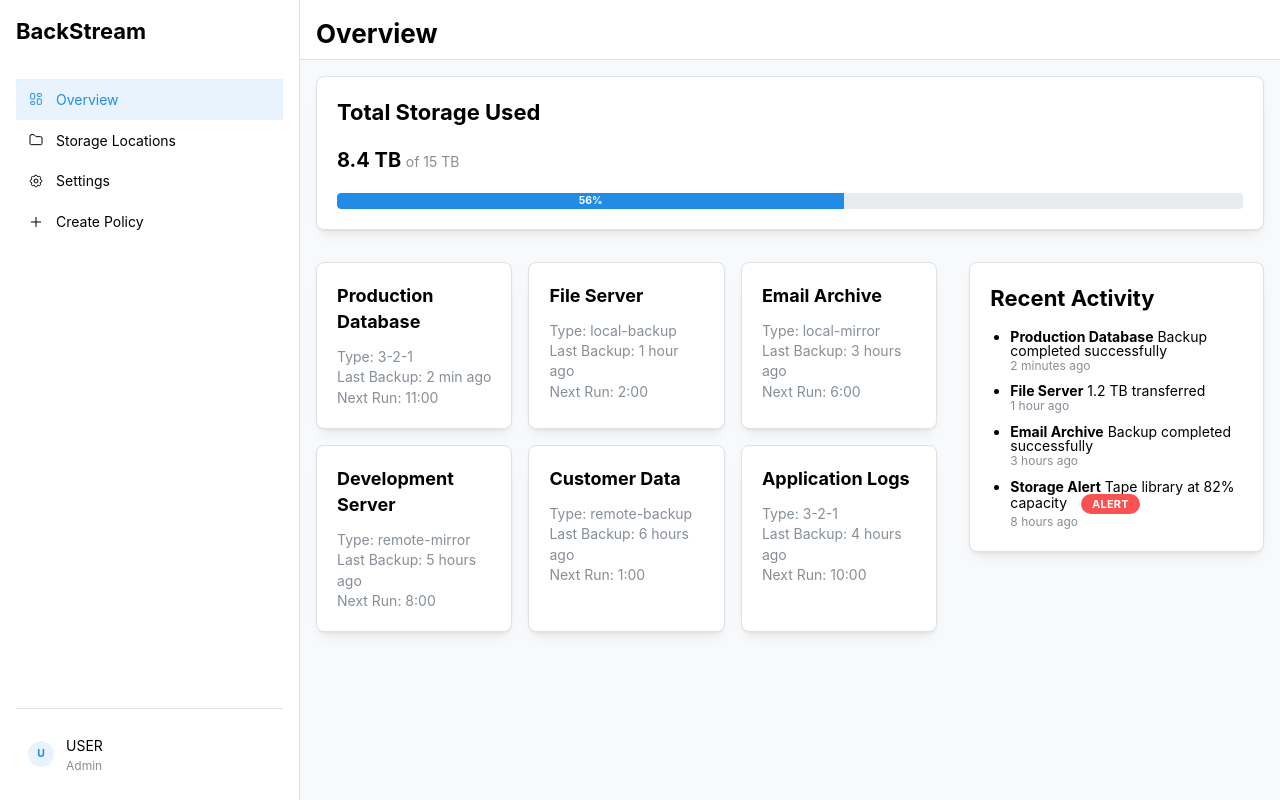
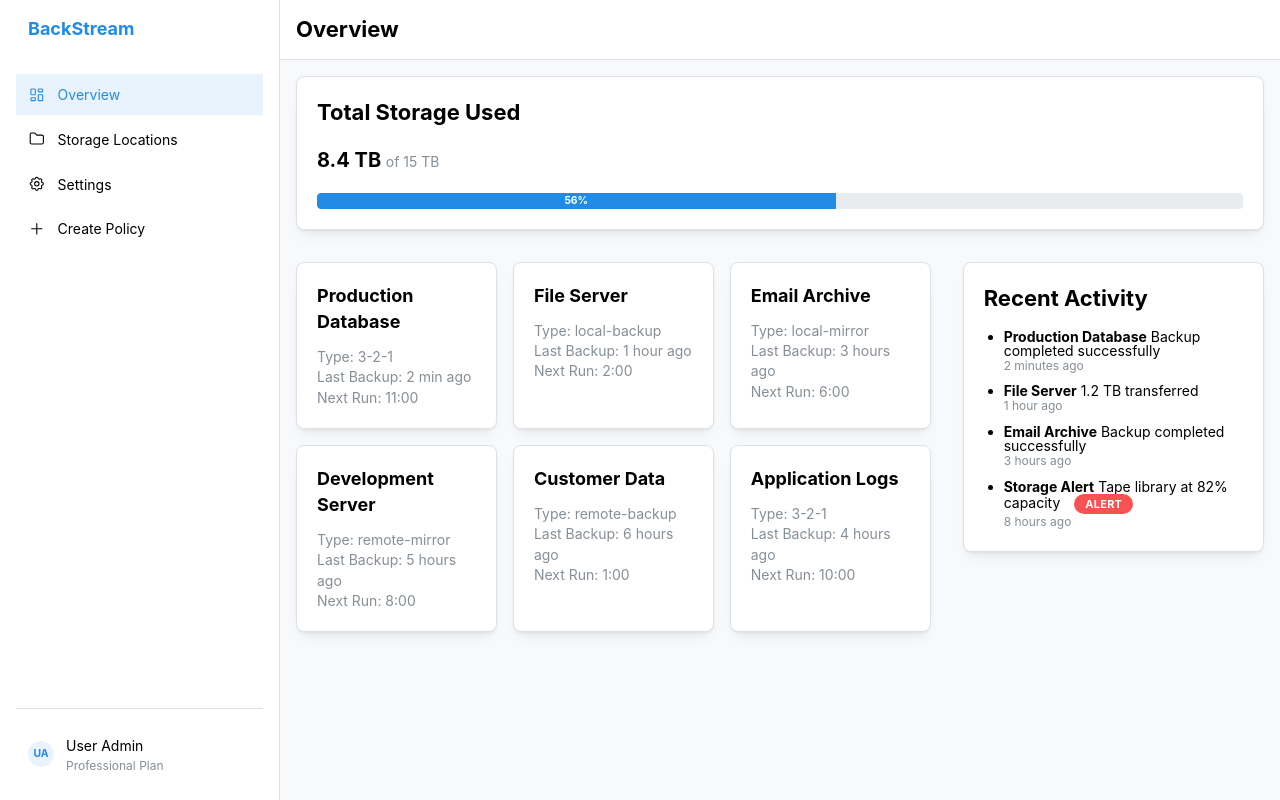
Before and after one commit to houance/backstream, a React (Vite) app in the folder web/: page / in a window 1280 px wide. Built offline with nearby package versions, Linux system fonts and the light colour scheme.

Commit message:
删除 SideNavigation.tsx, 合并 navigation 和 layout. 增加 route/config.tsx, 配置路由和界面映射关系

```diff
--- a/web/src/components/SideNavigation.tsx
+++ /dev/null
@@ -1,49 +0,0 @@
-import React from 'react';
-import { NavLink, Box, Title, Avatar } from '@mantine/core';
-import {IconLayoutDashboard, IconFolder, IconSettings, IconPlus, type Icon} from '@tabler/icons-react';
-import { Link, useLocation } from 'react-router-dom'; // Import Link and useLocation
-
-interface NavItem {
-    label: string;
-    to: string;
-    icon: Icon; // The standard type for Tabler icons
-}
-
-export const NAVIGATION_ITEMS: NavItem[] = [
-    { label: 'Overview', to: '/', icon: IconLayoutDashboard },
-    { label: 'Storage Locations', to: '/storage-locations', icon: IconFolder },
-    { label: 'Settings', to: '/settings', icon: IconSettings },
-    { label: 'Create Policy', to: '/create-policy', icon: IconPlus },
-];
-
-const SideNavigation: React.FC = () => {
-    const location = useLocation(); // Get current location
-
-    return (
-        <Box h="100%" display="flex" style={{ flexDirection: 'column' }}>
-            <Title order={3} mb="xl">BackStream</Title>
-
-            {NAVIGATION_ITEMS.map((item) => (
-                <NavLink
-                    key={item.to}
-                    component={Link}
-                    to={item.to}
-                    label={item.label}
-                    leftSection={<item.icon size="1rem" stroke={1.5} />}
-                    active={location.pathname === item.to}
-                />
-            ))}
-
-            {/* User Profile Section */}
-            <Box mt="auto" pt="md" style={{ borderTop: '1px solid var(--mantine-color-gray-3)' }}>
-                <NavLink
-                    label="USER"
-                    description="Admin"
-                    leftSection={<Avatar name="U" radius="xl" color="blue" size="sm" />}
-                />
-            </Box>
-        </Box>
-    );
-};
-
-export default SideNavigation;
--- a/web/src/layouts/DashboardLayout.tsx
+++ b/web/src/layouts/DashboardLayout.tsx
@@ -1,64 +1,64 @@
-import {
-    AppShell, Title, useComputedColorScheme, useMantineTheme,
-} from '@mantine/core';
-import { Routes, Route, useLocation } from 'react-router-dom';
-import {useDisclosure} from "@mantine/hooks";
+import { AppShell, Title, NavLink, Avatar, Box, useMantineTheme, useComputedColorScheme } from '@mantine/core';
+import { Routes, Route, useLocation, Link } from 'react-router-dom';
+import { APP_ROUTES } from '../router/config';
 
-// Import the components/pages we need
-import SideNavigation, { NAVIGATION_ITEMS } from '../components/SideNavigation';
-import DashboardPage from '../features/dashboard/DashboardPage';
-import StorageLocationsPage from '../features/storage/StorageLocationsPage.tsx';
-import SettingsPage from "../features/settings/SettingsPage.tsx";
-import CreatePolicyPage from "../features/create-policy/CreatePolicyPage.tsx";
+export default function DashboardLayout() {
+    const location = useLocation();
+    const theme = useMantineTheme();
+    const colorScheme = useComputedColorScheme();
 
-function DashboardLayout() {
-    // Find the label directly from the config based on current path
-    const location = useLocation();
-    const activeItem = NAVIGATION_ITEMS.find(item => item.to === location.pathname);
-    const headerTitle = activeItem ? activeItem.label : 'BackupVault';
-
-    // Hook to manage the navbar open/closed state
-    const [opened] = useDisclosure();
-    const theme = useMantineTheme();
-    const computedColorScheme = useComputedColorScheme('light', { getInitialValueInEffect: true });
-    const isDarkMode = computedColorScheme === 'dark';
+    // SSoT: Find current page metadata
+    const activeRoute = APP_ROUTES.find(route => route.path === location.pathname);
 
     return (
         <AppShell
             layout="alt"
             header={{ height: 60 }}
-            navbar={{
-                width: 300,
-                breakpoint: 'sm', // Collapse navbar below the 'sm' breakpoint
-                collapsed: { mobile: !opened }, // Link collapsed state to 'opened' variable on mobile
-            }}
-            padding="md" // Padding for the main content area
+            navbar={{ width: 280, breakpoint: 'sm' }}
+            padding="md"
         >
-            <AppShell.Header p="md">
-                <Title order={2}>{headerTitle}</Title>
+            {/* Header: Title is derived from SSoT */}
+            <AppShell.Header p="md" style={{ display: 'flex', alignItems: 'center' }}>
+                <Title order={3}>{activeRoute?.label || 'BackupVault'}</Title>
             </AppShell.Header>
 
+            {/* Navbar: Navigation is generated from SSoT */}
             <AppShell.Navbar p="md">
-                {/* Render the navigation component */}
-                <SideNavigation />
+                <Title order={4} mb="xl" px="sm" c="blue">BackStream</Title>
+
+                <Box component="nav">
+                    {APP_ROUTES.map((item) => (
+                        <NavLink
+                            key={item.path}
+                            component={Link}
+                            to={item.path}
+                            label={item.label}
+                            leftSection={<item.icon size="1.1rem" stroke={1.5} />}
+                            active={location.pathname === item.path}
+                            variant="light"
+                            radius="md"
+                            mb={4}
+                        />
+                    ))}
+                </Box>
+
+                <Box mt="auto" pt="md" style={{ borderTop: `1px solid var(--mantine-color-gray-3)` }}>
+                    <NavLink
+                        label="User Admin"
+                        description="Professional Plan"
+                        leftSection={<Avatar radius="xl" color="blue" size="sm">UA</Avatar>}
+                    />
+                </Box>
             </AppShell.Navbar>
 
-            <AppShell.Main
-                style={{
-                    backgroundColor: isDarkMode ? theme.colors.dark[8] : theme.colors.gray[0],
-                }}
-            >
-                {/* Define the routes here */}
+            {/* Main Content: Routes are mapped from SSoT */}
+            <AppShell.Main bg={colorScheme === 'dark' ? theme.colors.dark[8] : theme.colors.gray[0]}>
                 <Routes>
-                    <Route path="/" element={<DashboardPage />} />
-                    <Route path="/storage-locations" element={<StorageLocationsPage />} />
-                    <Route path="/settings" element={<SettingsPage />} />
-                    <Route path="/create-policy" element={<CreatePolicyPage />} />
-                    {/* Add more routes here as needed */}
+                    {APP_ROUTES.map((route) => (
+                        <Route key={route.path} path={route.path} element={route.element} />
+                    ))}
                 </Routes>
             </AppShell.Main>
         </AppShell>
     );
 }
-
-export default DashboardLayout;
--- /dev/null
+++ b/web/src/router/config.tsx
@@ -0,0 +1,14 @@
+import { IconLayoutDashboard, IconFolder, IconSettings, IconPlus } from '@tabler/icons-react';
+import DashboardPage from '../features/dashboard/DashboardPage';
+import StorageLocationsPage from '../features/storage/StorageLocationsPage';
+import SettingsPage from "../features/settings/SettingsPage";
+import CreatePolicyPage from "../features/create-policy/CreatePolicyPage";
+
+export const APP_ROUTES = [
+    { label: 'Overview', path: '/', icon: IconLayoutDashboard, element: <DashboardPage /> },
+    { label: 'Storage Locations', path: '/storage-locations', icon: IconFolder, element: <StorageLocationsPage /> },
+    { label: 'Settings', path: '/settings', icon: IconSettings, element: <SettingsPage /> },
+    { label: 'Create Policy', path: '/create-policy', icon: IconPlus, element: <CreatePolicyPage /> },
+] as const;
+
+export type AppRoute = typeof APP_ROUTES[number];
```
